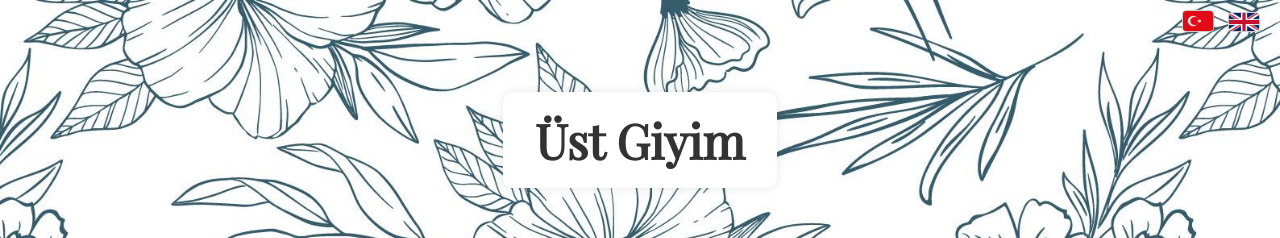
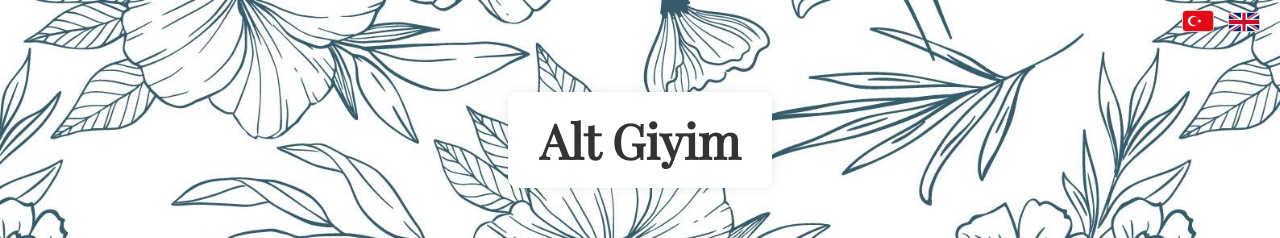
Before and after one commit to AyshenSaglamer/kamilla-butik, a plain HTML site: page Kamilla Butik/altgiyim.html in a window 1280 px wide. Shown: the top 238 px of the page. Drawn offline with nearby package versions, Linux system fonts and the light colour scheme.

Commit message:
Update altgiyim.html

```diff
--- a/Kamilla Butik/altgiyim.html
+++ b/Kamilla Butik/altgiyim.html
@@ -122,7 +122,7 @@
 
     <!-- Sayfa Başlığı -->
     <div class="page-title-wrapper">
-      <h1 id="page-title" class="page-title">Üst Giyim</h1>
+      <h1 id="page-title" class="page-title">Alt Giyim</h1>
     </div>
 
     <!-- Ürün Listesi -->
@@ -196,11 +196,11 @@
     <script>
       const translations = {
         tr: {
-          title: "Üst Giyim",
+          title: "Alt Giyim",
           back: "🏡 Ana Sayfaya Dön",
         },
         en: {
-          title: "Tops",
+          title: "Bottoms",
           back: "🏡 Back to Home",
         },
       };
```
